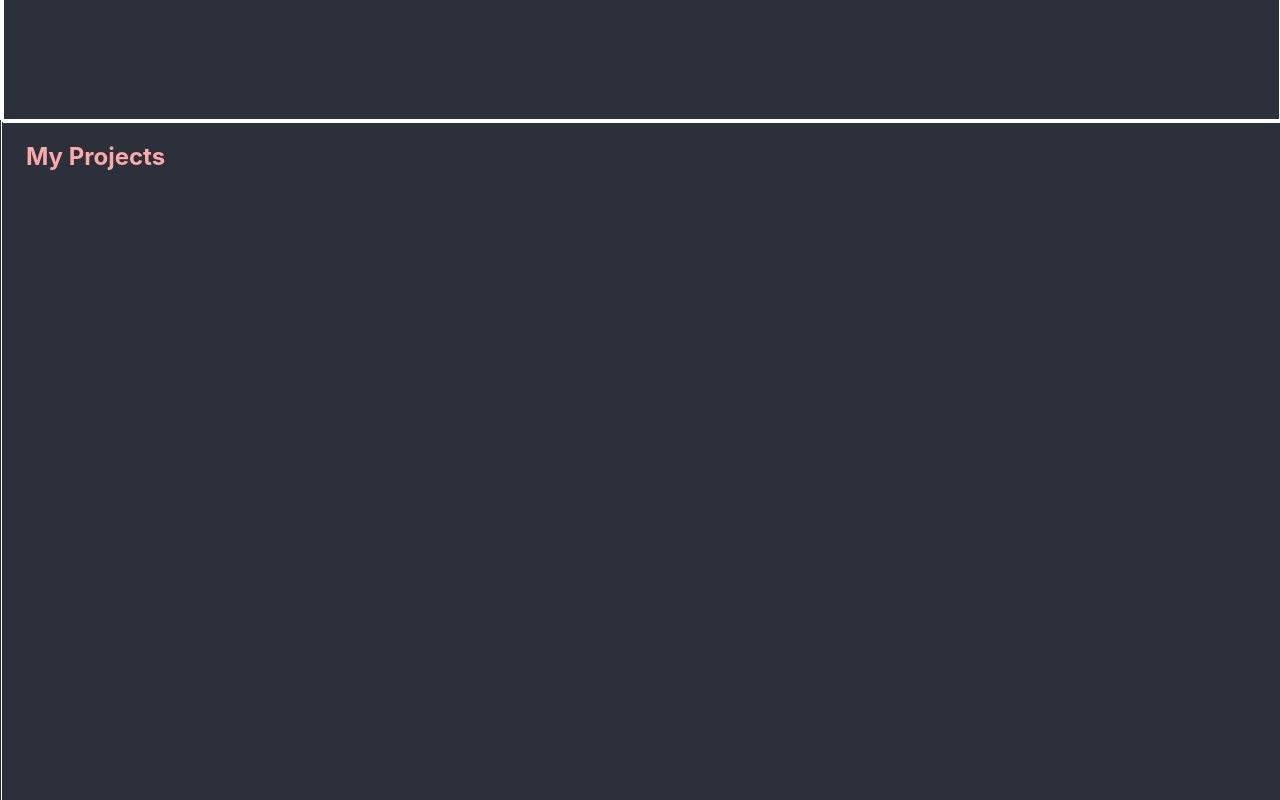
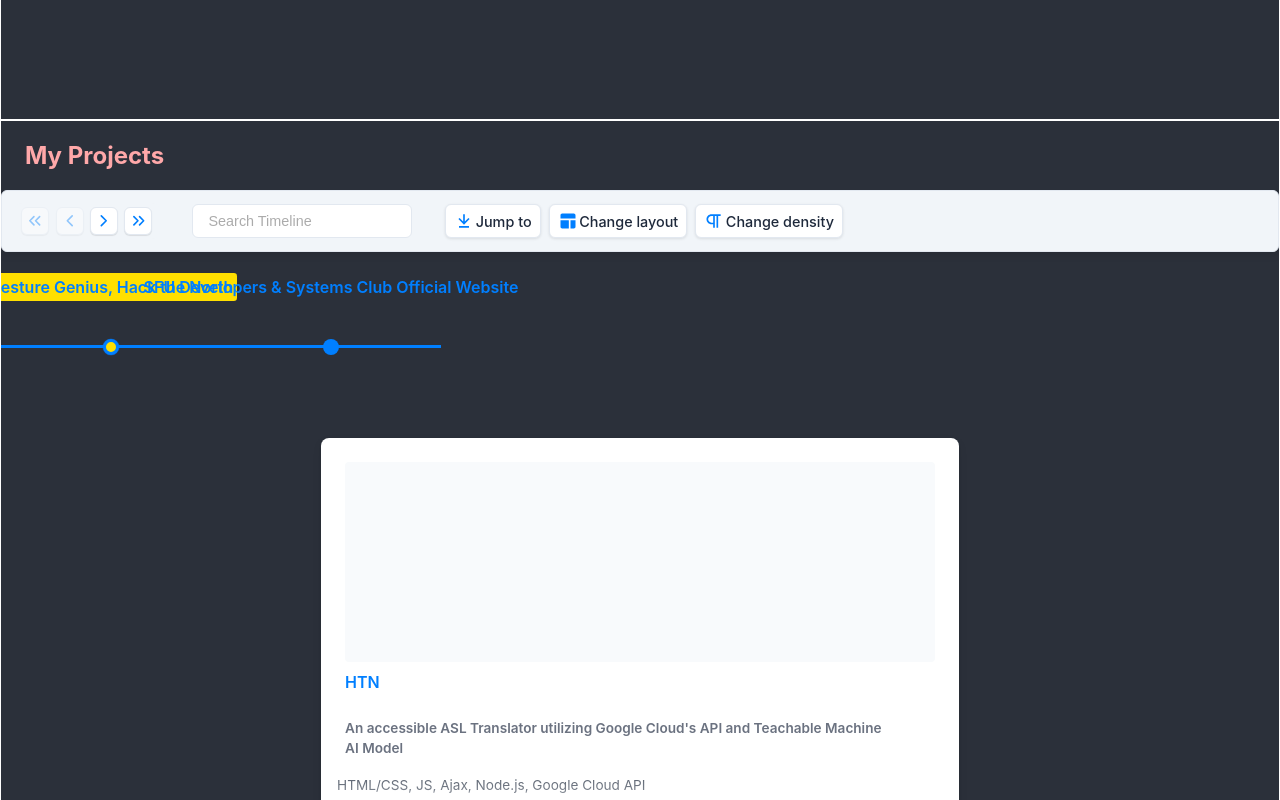
Before and after one commit to eunsongkoh/profile2.0, a React (Create React App) app in the folder profile2.0/: page / in a window 1280 px wide. Shown: the part 680-1480 px from the top of the page. Built offline with nearby package versions, Linux system fonts and the light colour scheme.

Commit message:
yes fuinbally

```diff
--- a/package.json
+++ b/package.json
@@ -4,6 +4,7 @@
     "@emotion/styled": "^11.11.0",
     "@mui/material": "^5.14.15",
     "locomotive-scroll": "^4.1.4",
+    "react-chrono": "^2.3.1",
     "react-locomotive-scroll": "^0.2.2",
     "react-router-dom": "^6.17.0",
     "react-scroll": "^1.9.0"
--- a/profile2.0/package.json
+++ b/profile2.0/package.json
@@ -10,6 +10,7 @@
     "@testing-library/react": "^13.4.0",
     "@testing-library/user-event": "^13.5.0",
     "bootstrap": "^5.3.2",
+    "mdb-react-ui-kit": "^6.3.0",
     "react": "^18.2.0",
     "react-bootstrap": "^2.9.1",
     "react-dom": "^18.2.0",
--- a/profile2.0/src/pages/home.js
+++ b/profile2.0/src/pages/home.js
@@ -1,8 +1,7 @@
 import classes from "./home.module.css";
 import { Element, scroller } from "react-scroll";
 import Navbar from "../components/Layout/navbar";
-import Button from "react-bootstrap/Button";
-import Card from "react-bootstrap/Card";
+import { Chrono } from "react-chrono";
 
 const ScrollToTopButton = () => {
   const scrollToTop = () => {
@@ -20,6 +19,37 @@ const ScrollToTopButton = () => {
 };
 
 const HomePage = () => {
+  const items = [
+    {
+      title: "Gesture Genius, Hack the North",
+      cardTitle: "HTN",
+      url: "https://devpost.com/software/gesture-genius-asl-ai-recognition",
+      cardSubtitle:
+        "An accessible ASL Translator utilizing Google Cloud's API and Teachable Machine AI Model",
+      cardDetailedText: "HTML/CSS, JS, Ajax, Node.js, Google Cloud API",
+      media: {
+        type: "IMAGE",
+        source: {
+          media: "/img/gesture.png",
+        },
+      },
+    },
+    {
+      title: "SFU Developers & Systems Club Official Website",
+      cardTitle: "SFU DNS Club",
+      url: "https://dnsclub.github.io/dnsWeb/",
+      cardSubtitle:
+        "The official website of SFU DNS Club website created with React.js",
+      cardDetailedText: "React.js, HTML/CSS",
+      media: {
+        type: "IMAGE", // You can specify other media types if needed
+        source: {
+          media: "DNSPoster.png", // Replace with the actual image URL
+        },
+      },
+    },
+  ];
+
   return (
     <main>
       <Element name="intro">
@@ -34,7 +64,11 @@ const HomePage = () => {
       </Element>
       <div className={classes.projects} id="projects">
         <h2>My Projects</h2>
-        <section className={classes.theCards}></section>
+        <section className={classes.theCards}>
+          <div style={{ width: "100%", height: "100%" }}>
+            <Chrono items={items} mode="HORIZONTAL" />
+          </div>
+        </section>
       </div>
       <div className={classes.multimedia} id="multimedia">
         <h2>multimedia</h2>
--- a/profile2.0/src/pages/home.module.css
+++ b/profile2.0/src/pages/home.module.css
@@ -25,20 +25,30 @@ h3 {
 }
 
 div {
+}
+
+.intro {
   height: 100vh;
-  align-items: center;
-  justify-content: center;
   width: 100vw;
   border: 1px white solid;
 }
 
-.intro {
-}
-
 .contact {
+  height: 100vh;
+  width: 100vw;
+  border: 1px white solid;
 }
 
 .projects {
+  height: 100vh;
+  width: 100vw;
+  border: 1px white solid;
+}
+
+.multimedia {
+  height: 100vh;
+  width: 100vw;
+  border: 1px white solid;
 }
 
 .scrolltotop {
@@ -47,3 +57,8 @@ div {
   right: 20px;
   z-index: 999; /* Adjust the z-index value */
 }
+
+.theCards {
+  height: 100%;
+  width: 100%;
+}
```
Also changed, not shown: 2 other files (tests, documents, lock files or other folders).
